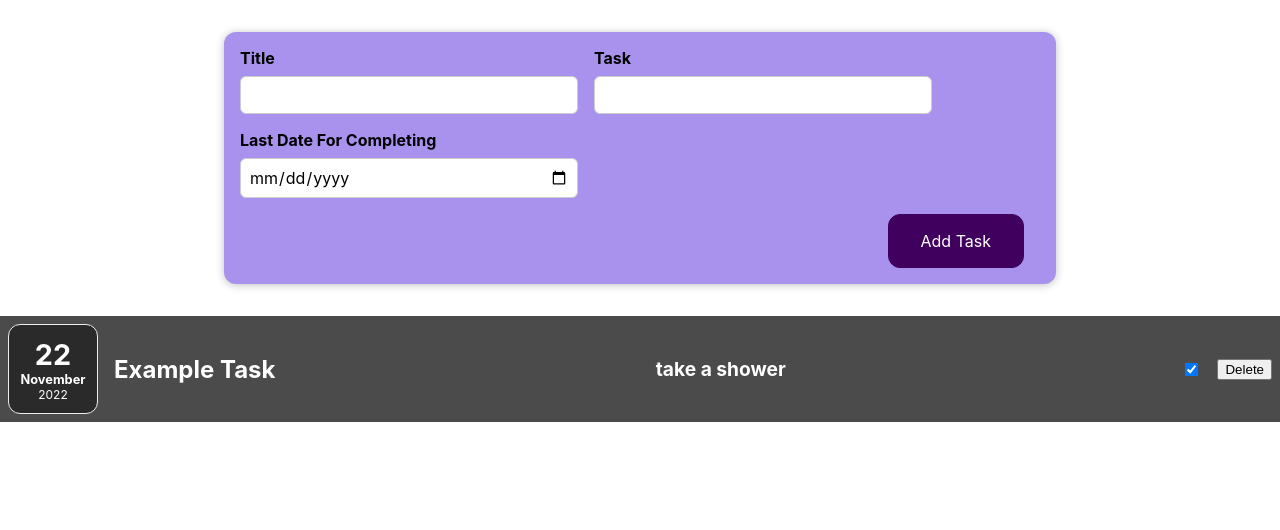
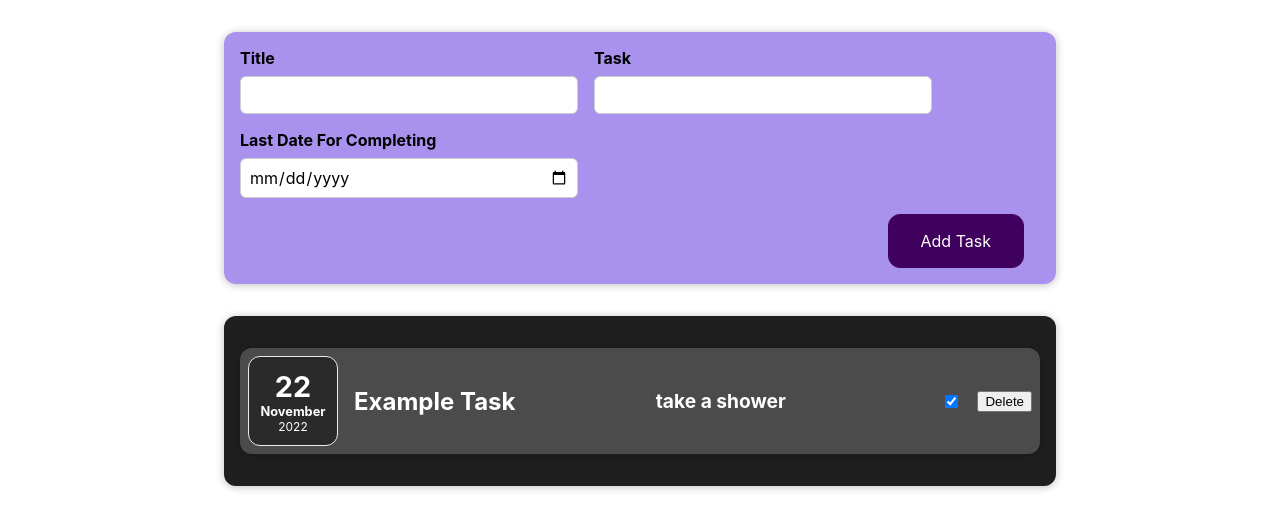
Before and after one commit to alon1302/Todo-List, a React (Create React App) app in the folder frontend/: page / in a window 1280 px wide. Shown: the top 530 px of the page. Built offline with nearby package versions, Linux system fonts and the light colour scheme.

Commit message:
styling the list of tasks

```diff
--- a/frontend/src/components/TaskList.jsx
+++ b/frontend/src/components/TaskList.jsx
@@ -1,14 +1,18 @@
 import React from "react";
 import TaskItem from "./TaskItem";
 
+import "../style/TaskList.css";
+
 const TaskList = (props) => {
   return props.tasks.map((task) => (
+    <div className="task-list">
       <TaskItem
         task={task}
         handleDelete={props.handleDelete}
         handleChecked={props.handleChecked}
         key={task.id}
       />
+    </div>
   ));
 };
 
--- a/frontend/src/style/TaskItem.css
+++ b/frontend/src/style/TaskItem.css
@@ -5,6 +5,8 @@
   padding: 0.5rem;
   margin: 1rem 0;
   background-color: #4b4b4b;
+  border-radius: 12px;
+  box-shadow: 0 1px 8px rgba(0, 0, 0, 0.25);
 }
 
 .task-item__content {
--- /dev/null
+++ b/frontend/src/style/TaskList.css
@@ -0,0 +1,9 @@
+.task-list {
+  padding: 1rem;
+  background-color: rgb(31, 31, 31);
+  margin: 2rem auto;
+  width: 50rem;
+  max-width: 95%;
+  border-radius: 12px;
+  box-shadow: 0 1px 8px rgba(0, 0, 0, 0.25);
+}
```
Lines whose indentation alone changed are shown as unchanged.
